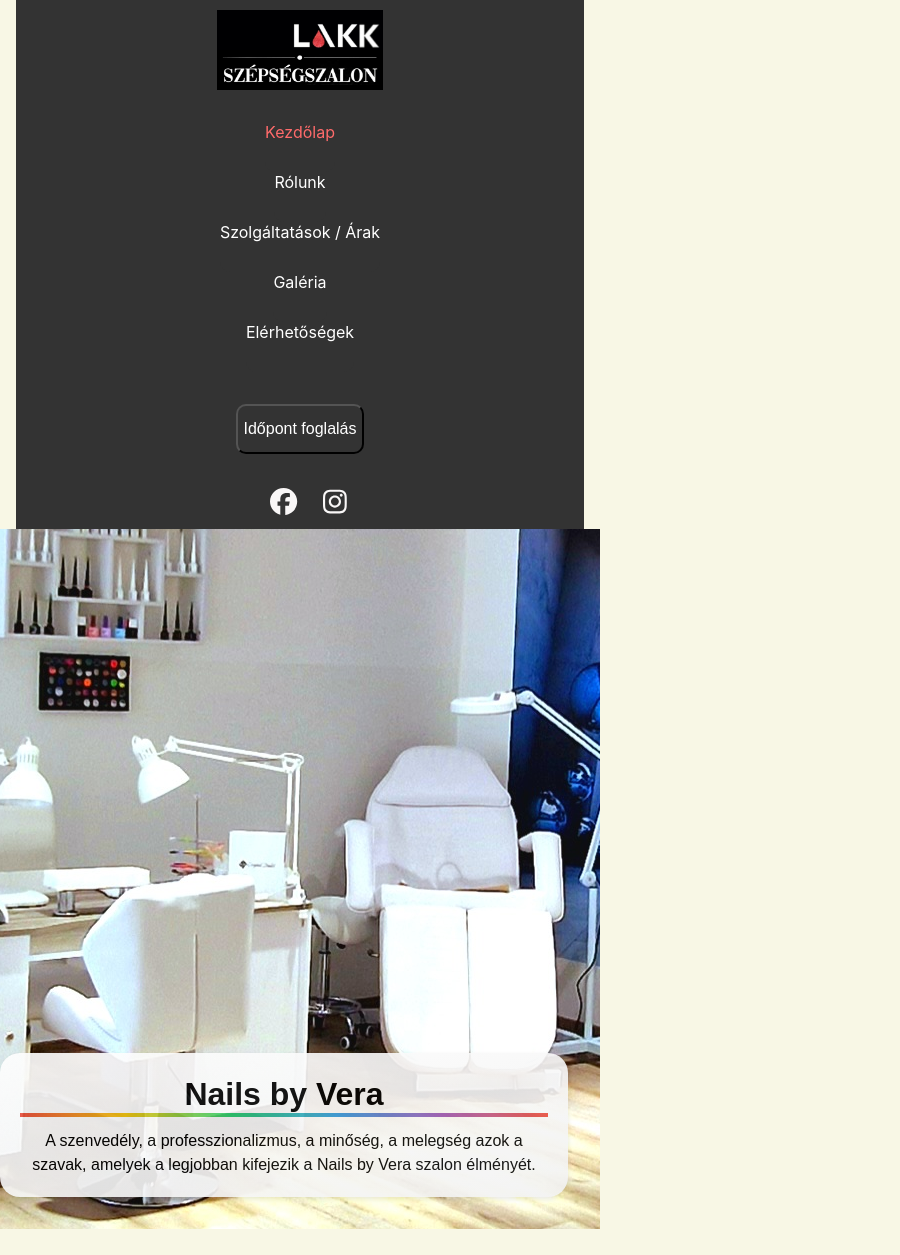
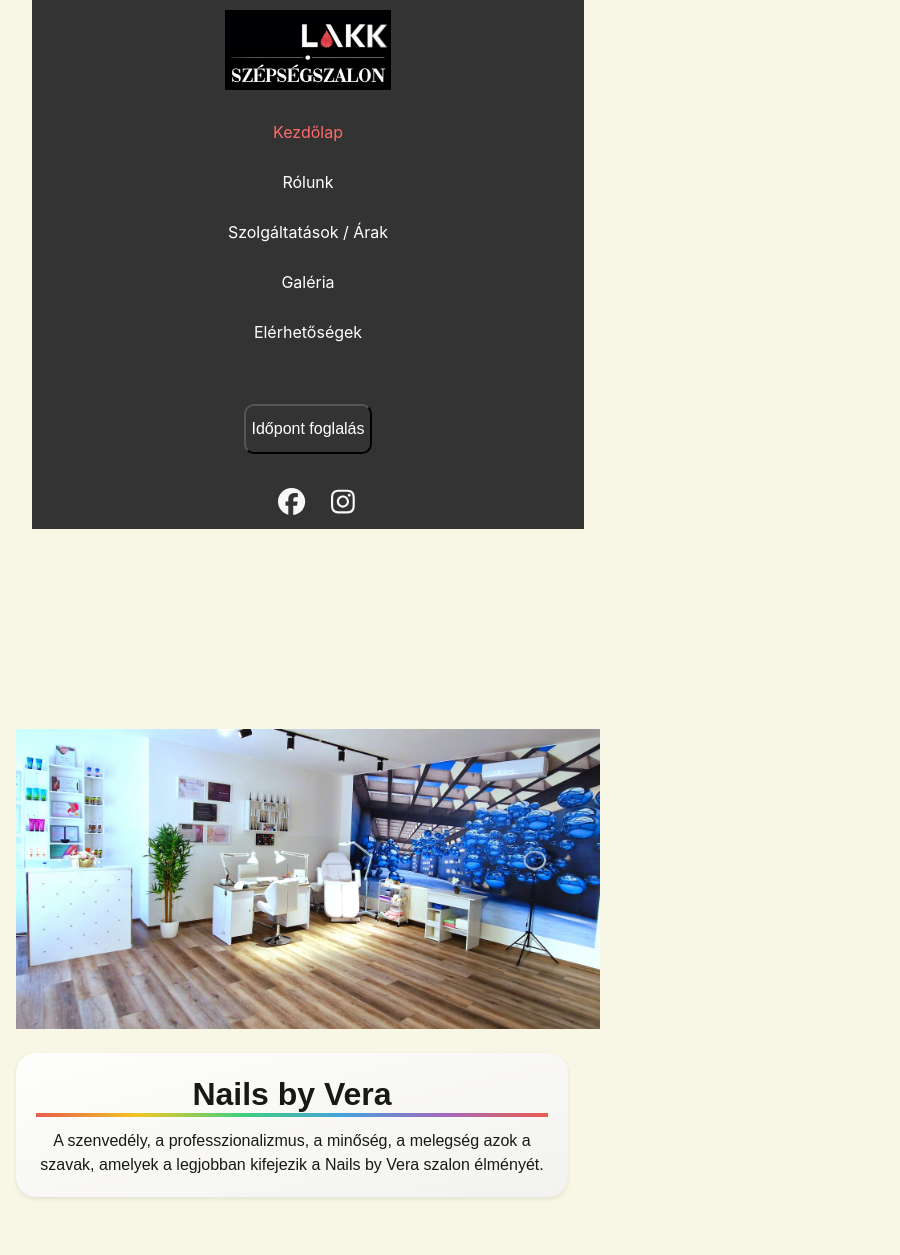
Before and after one commit to hunbp75/Nail, a React (Create React App) app: page / in a window 600 px wide. Shown: the top 1255 px of the page, 900 px wide, since content can reach past the window. Built offline with nearby package versions, Linux system fonts and the light colour scheme.

Commit message:
responsive

```diff
--- a/src/Pages/Home/home.css
+++ b/src/Pages/Home/home.css
@@ -444,34 +444,41 @@ h1 {
   margin-bottom: 0;
 }
 
-/* Mobil nézet
-
 @media only screen and (max-width: 600px) {
   .container,
   .container2,
   .container3,
   .container4 {
+    display: flex;
+    flex-direction: column;
+    justify-content: center;
+    align-items: center;
+    font-size: 14px;
+    max-width: 600px;
+    margin-left: 0;
     margin-right: 0;
   }
 
-  .image1 img,
+  .image0 img,
   .image2 img,
   .image3 img {
-    max-width: 100%;
+    font-size: 14px;
+    max-width: 600px;
+    margin-left: 0;
+    margin-right: 0;
   }
 
   .text1,
   .text2,
   .text3 {
-    margin-left: 10px;
-    margin-right: 10px;
-    padding: 10px;
     font-size: 14px;
-    height: auto;
+    max-width: 600px;
+    margin-left: 0;
+    margin-right: 0;
   }
 
   .marquee-container {
-    height: auto;
+    height: 6rem;
   }
 
   .marquee {
@@ -484,9 +491,10 @@ h1 {
   }
 
   .section {
-    margin-bottom: 20px;
-    padding: 10px;
     font-size: 14px;
+    max-width: 600px;
+    margin-left: auto;
+    margin-right: auto;
   }
 
   .half-modal-container {
@@ -494,4 +502,65 @@ h1 {
     margin: 0 auto;
   }
 }
-*/
+
+@media only screen and (min-width: 600px) and (max-width: 800px) {
+  html {
+    margin-left: 1rem;
+  }
+  .container,
+  .container2,
+  .container3,
+  .container4 {
+    display: flex;
+    flex-direction: column;
+    justify-content: center;
+    align-items: center;
+    font-size: 14px;
+    max-width: 600px;
+    margin-left: 0;
+    margin-right: 0;
+  }
+
+  .image0 img,
+  .image2 img,
+  .image3 img {
+    font-size: 14px;
+    max-width: 600px;
+    margin-left: 0;
+    margin-right: 0;
+  }
+
+  .text1,
+  .text2,
+  .text3 {
+    font-size: 14px;
+    max-width: 600px;
+    margin-left: 0;
+    margin-right: 0;
+  }
+
+  .marquee-container {
+    height: 6rem;
+  }
+
+  .marquee {
+    animation: marquee 20s linear infinite;
+    height: 2.5rem;
+  }
+
+  .marquee span {
+    font-size: 20px;
+  }
+
+  .section {
+    font-size: 14px;
+    max-width: 600px;
+    margin-left: auto;
+    margin-right: auto;
+  }
+
+  .half-modal-container {
+    width: 90%;
+    margin: 0 auto;
+  }
+}
```
